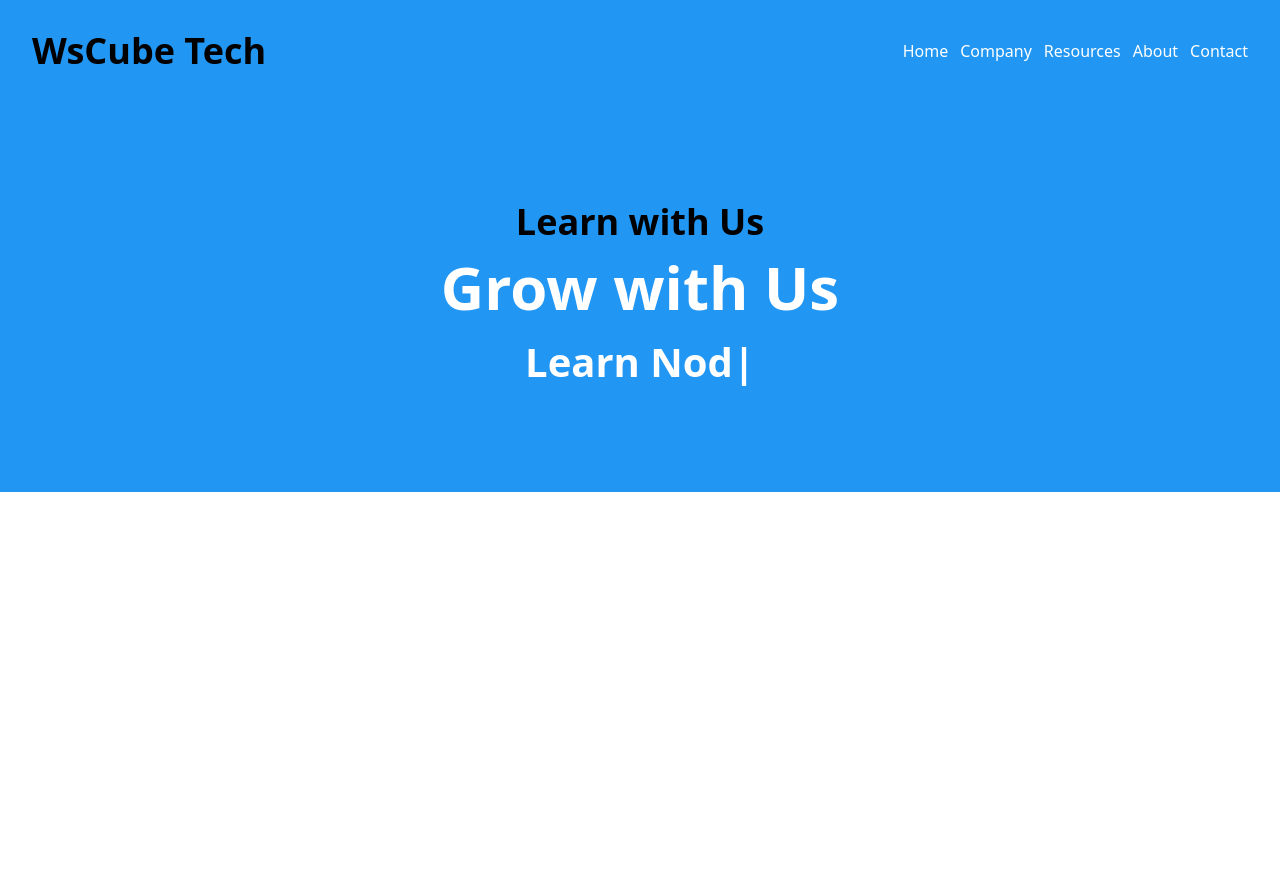
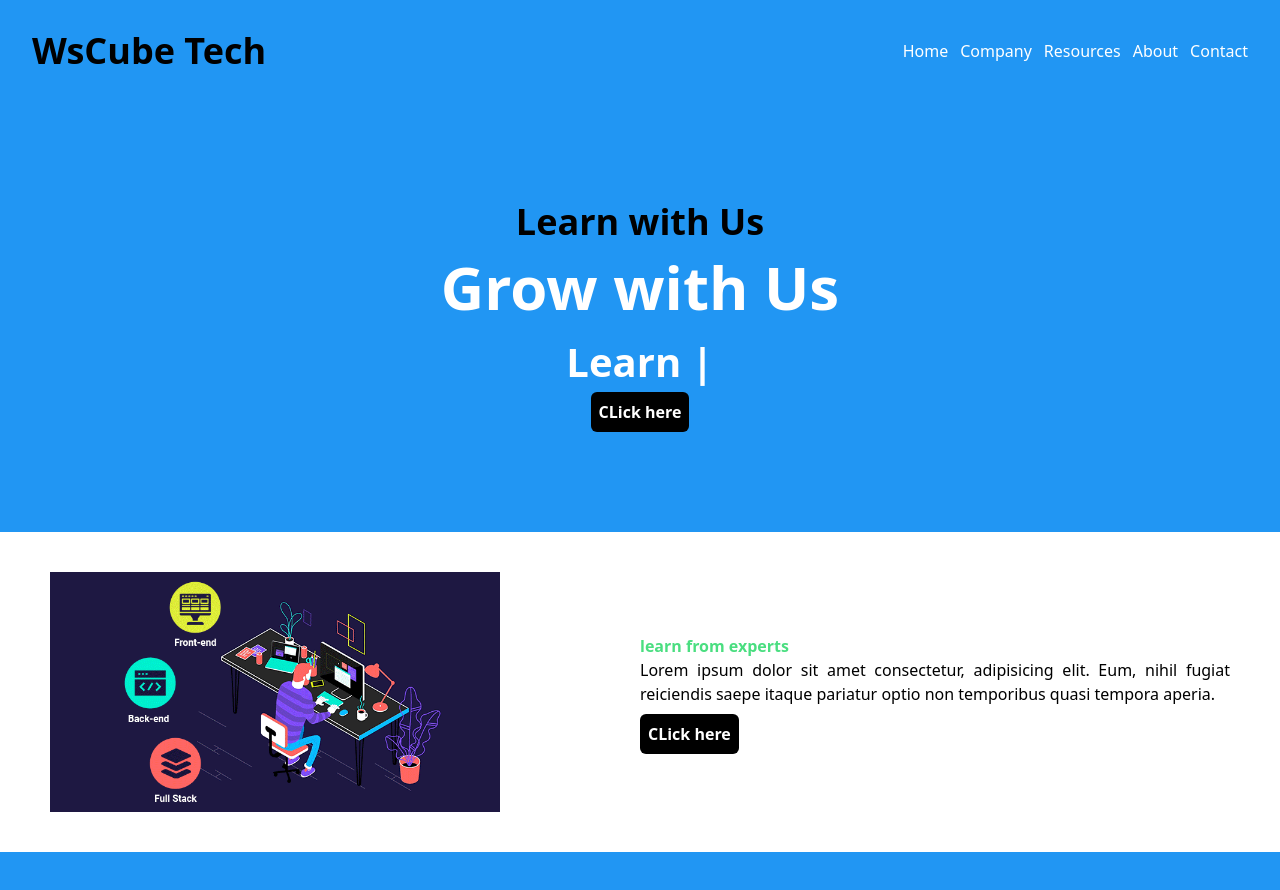
Before and after one commit to oplopr01/landing-page-react-tailwind, a React (Create React App) app: page / in a window 1280 px wide. Shown: the top 890 px of the page. Before the commit the page ends 800 px from the top, so only its background shows below. Built offline with nearby package versions, Linux system fonts and the light colour scheme; the HTML template or start-up script is replaced by a standard one.

Commit message:
created "page1"

```diff
--- a/src/App.js
+++ b/src/App.js
@@ -2,11 +2,15 @@ import React from 'react'
 import {BrowserRouter, Route, Routes} from "react-router-dom"
 import Header from './components/Header'
 import Banner from './components/Banner'
+import Page1 from './components/Page1'
+import NewsLetter from './components/NewsLetter'
 const App = () => {
   return (
     <div>
         <Header/>
         <Banner/>
+        <Page1/>
+        <NewsLetter/>
     </div>
   )
 }
--- a/src/components/Banner.jsx
+++ b/src/components/Banner.jsx
@@ -3,7 +3,7 @@ import { ReactTyped } from "react-typed";
 const Banner = () => {
   return (
     <div className='bg-[#2196f3] h-full w-full py-[100px]'>
-        <div className='max-w-[1240px] mx-auto text-center  font-bold'>
+        <div className='max-w-[1240px] mx-auto text-center  font-bold '>
             <p className='text-2xl sm:text-4xl'>Learn with Us</p>
             <p className='text-white text-[40px] sm:text-[60px]'>Grow with Us</p>
             <p className=' text-white text-[22px] sm:text-[40px] '>Learn <ReactTyped
@@ -11,6 +11,7 @@ const Banner = () => {
             typeSpeed={70}
             backSpeed={40}
             loop={true} /></p>
+        <button className='p-2 bg-black text-white rounded-md'>CLick here</button>
         </div>
 
     </div>
--- a/src/components/Header.jsx
+++ b/src/components/Header.jsx
@@ -5,7 +5,7 @@ import { AiOutlineClose } from "react-icons/ai";
 const Header = () => {
   let [toggle, setToggle] = useState(false)
   return (
-    <div className=' bg-[#2196f3] p-4'>
+    <div className=' bg-[#2196f3] p-4 sticky top-0'>
       <div className='max-w-[1240px] mx-auto py-[15px] p-3 flex justify-between items-center '>
         <div className='text-4xl font-extrabold'>
           WsCube Tech
--- /dev/null
+++ b/src/components/NewsLetter.jsx
@@ -0,0 +1,11 @@
+import React from 'react'
+
+const NewsLetter = () => {
+  return (
+    <div className='bg-[#2196f3] h-full w-full py-[100px]'>
+
+    </div>
+  )
+}
+
+export default NewsLetter
--- /dev/null
+++ b/src/components/Page1.jsx
@@ -0,0 +1,22 @@
+import React from 'react'
+import image1 from "../assets/desctop changin gif.gif"
+const Page1 = () => {
+  return (
+    <div>
+        <div className='max-w-[1240px] h-auto m-10  md:grid grid-cols-2 items-center px-[10px] flex flex-col'>
+            <div className='col-span-1 pr-[70px]'>
+                <img src={image1} alt="" className=' h-60 w-auto  '/>
+            </div>
+            <div className=' col-span-1 pt-3 text-justify'>
+                <p className=' font-bold text-green-400'>learn from experts</p>
+                <p>Lorem ipsum dolor sit amet consectetur, adipisicing elit. Eum, nihil fugiat reiciendis saepe itaque pariatur optio non temporibus quasi tempora aperia.</p>
+                <button className='m-2 p-2 bg-black text-white font-bold rounded-md mx-auto'>CLick here</button>
+
+            </div>
+
+        </div>
+    </div>
+  )
+}
+
+export default Page1
```
Also changed, not shown: src/assets/desctop changin gif.gif (added), 1 other file (tests, documents, lock files or other folders).
